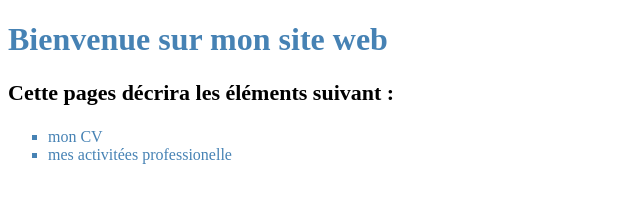
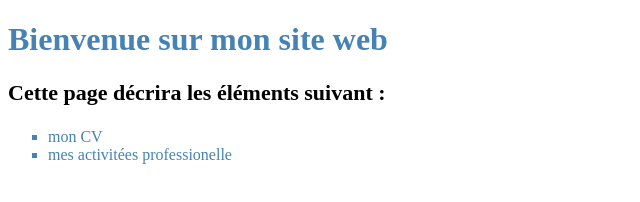
Before and after one commit to Fagetino/MonSiteWeb, a plain HTML site: page index.html in a window 1280 px wide. Shown: the whole page, without its empty margins (0-640 px from the left). Drawn offline with Linux system fonts and the light colour scheme.

Commit message:
mise en place css puce plus résolution du conflit sur phrase précédent liste à puces

```diff
--- a/index.html
+++ b/index.html
@@ -8,7 +8,7 @@
   <body>
     <h1>Bienvenue sur mon site web</h1>
     <p>
-      Cette pages décrira les éléments suivant :
+      Cette page décrira les éléments suivant :
     </p>
         <ul>
           <li>mon CV</li>
```
